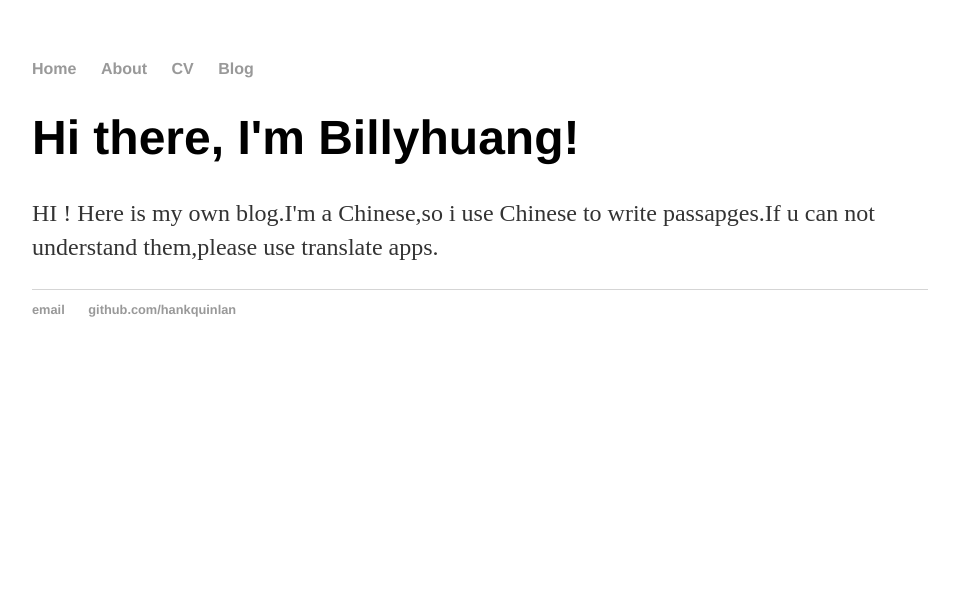
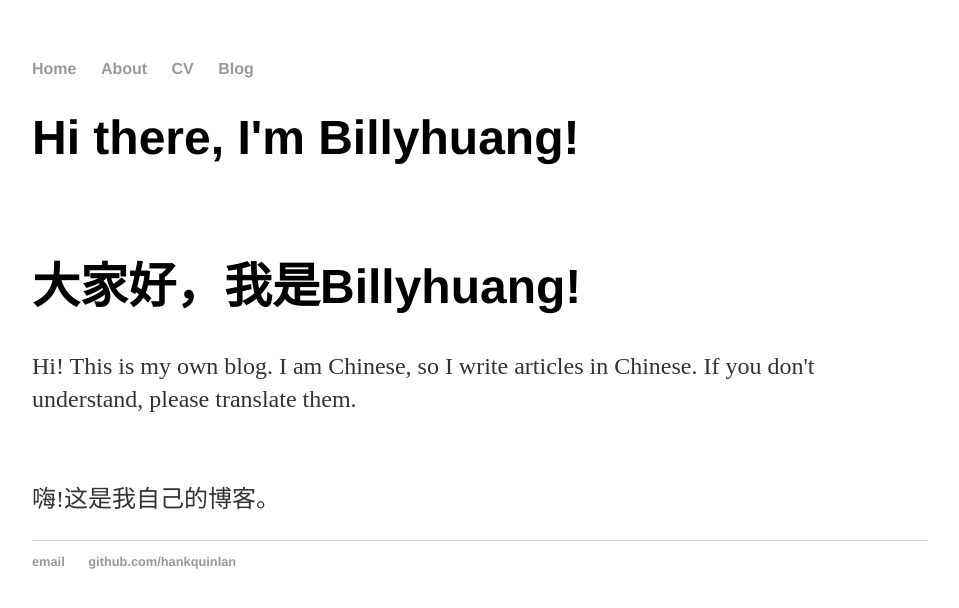
Before and after one commit to mcsmallfeng/mcsmallfeng-github.io, a Jekyll site: the page built from index.html, in a window 1280 px wide. Shown: the top 608 px of the page, without its empty margins (160-1119 px from the left). Built offline with Jekyll 4.4.1, drawn with Linux system fonts in a browser that asks for light colours.

Commit message:
Update index.html

```diff
--- a/index.html
+++ b/index.html
@@ -3,6 +3,8 @@ layout: default
 title: Billyhuang
 ---
 <div class="blurb">
-	<h1>Hi there, I'm Billyhuang!</h1>
-	<p>HI ! Here is my own blog.I'm a Chinese,so i use Chinese to write passapges.If u can not understand them,please use translate apps.</p>
+	<h1>Hi there, I'm Billyhuang!</h1></br>
+	<h1>大家好，我是Billyhuang!</h1>
+	<p>Hi! This is my own blog. I am Chinese, so I write articles in Chinese. If you don't understand, please translate them.</p></br>
+	<p>嗨!这是我自己的博客。<p>
 </div><!-- /.blurb -->
```
